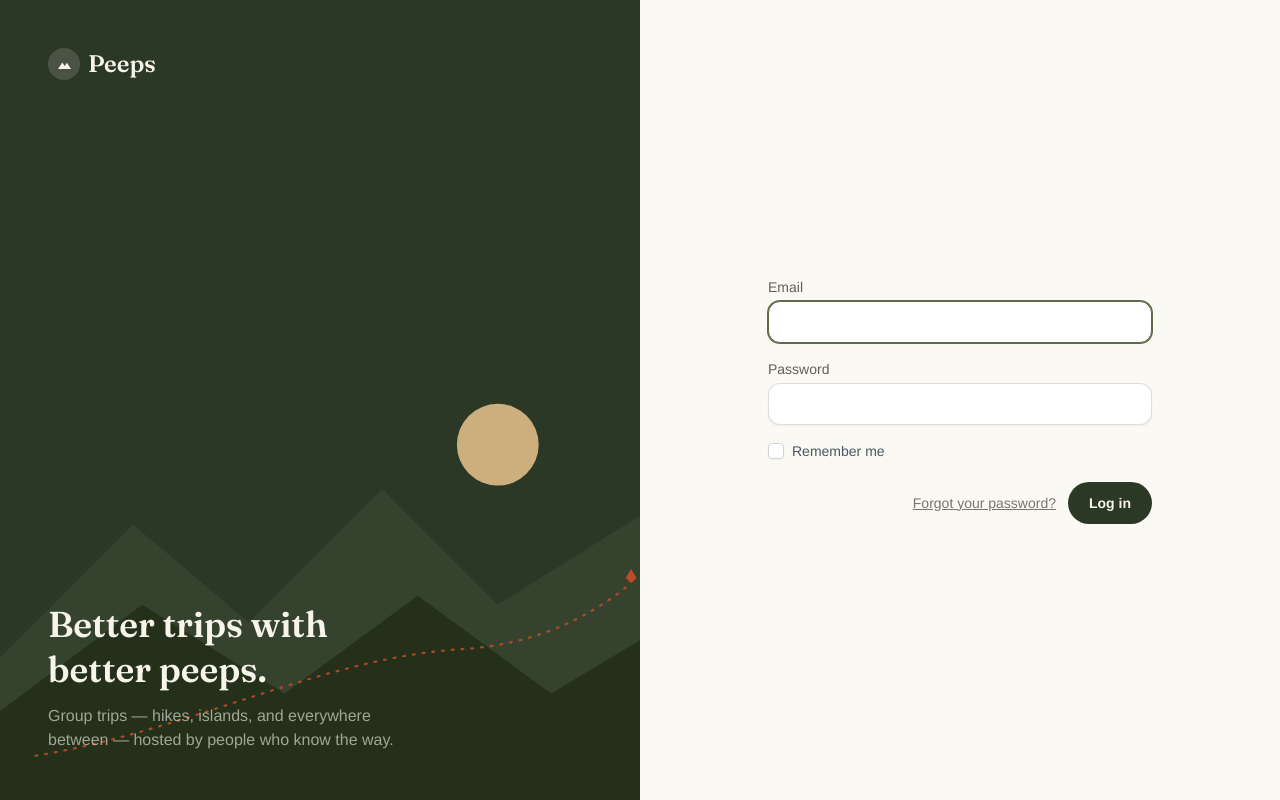
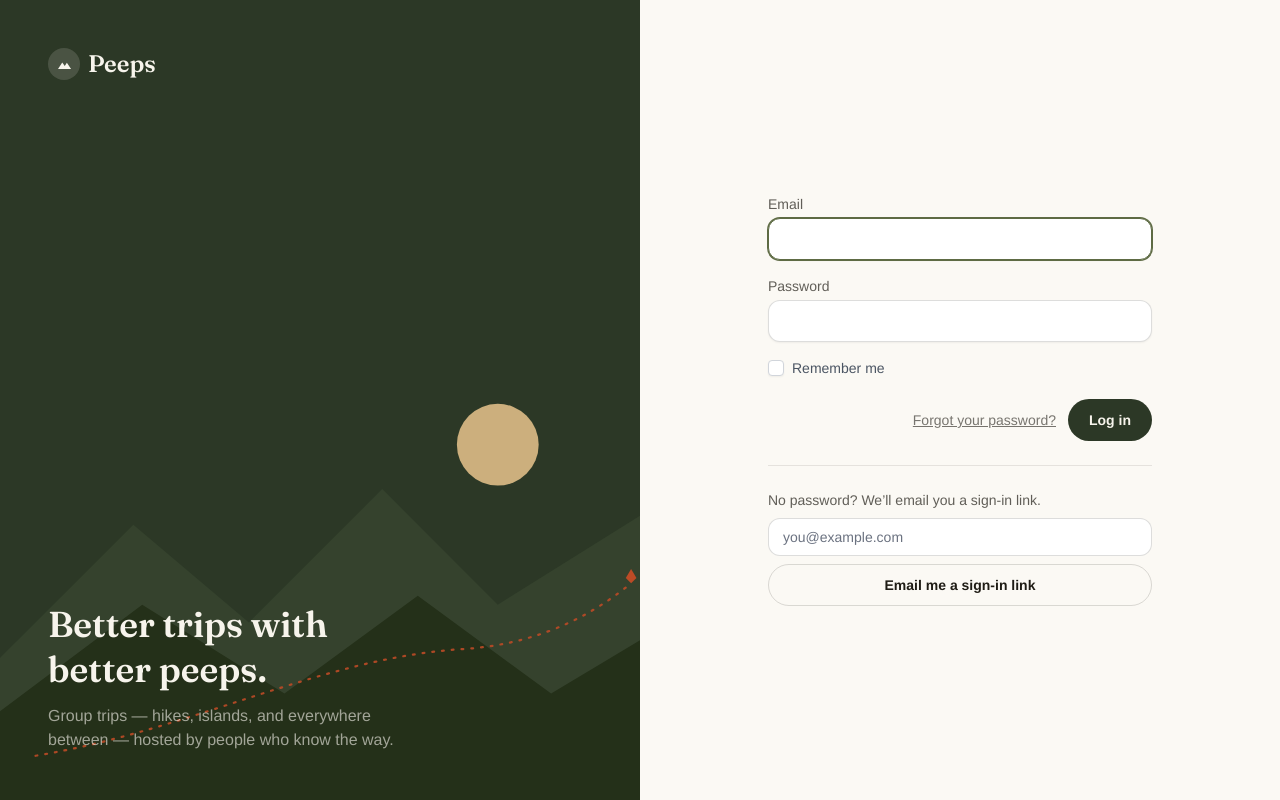
Before and after one commit to dapsalipot/terra, a Laravel app: page /login in a window 1280 px wide. Run offline with Laravel 12, Linux system fonts and the light colour scheme; style sheets or scripts are compiled from the project's sources; parts of the project's set-up code (start-up, migrations or seed data) failed here and were passed over; some libraries are stand-ins or nearby versions.

Commit message:
feat: passwordless sign-in and booking attachment by magic link
Replaces the Task 2 placeholder route with real controllers, and adds the
login-page affordance that makes passwordless accounts usable: without it,
an account created during registration has no password to type, so its owner
would be told their credentials are wrong with no way forward.

Authentication keys off the link's own user_id, never anything in the
request. Spec 2's host-shared invite links carry no user_id, so a link
pasted into a group chat can neither log anyone in nor attach a booking —
covered by a test.

Issuance is throttled 5/min and the response is identical whether or not the
address is registered, so the endpoint is neither a mail-bomb nor an
account-enumeration oracle.

Mail sending is deliberately non-fatal. It happens inside register()'s
transaction, so an uncaught transport error — wrong SMTP host, dead relay,
throttled provider — would roll back the reservation and its traveller rows
along with it. The confirmation screen always carries a copyable link to the
booking, so a failed send degrades the experience instead of destroying the
record. Verified by a test that throws from the transport and asserts the
booking survives.

Co-Authored-By: Claude Opus 5 <noreply@anthropic.com>

```diff
--- /dev/null
+++ b/app/Http/Controllers/MagicLinkController.php
@@ -0,0 +1,39 @@
+<?php
+
+namespace App\Http\Controllers;
+
+use App\Services\MagicLinkService;
+use Illuminate\Support\Facades\Auth;
+
+class MagicLinkController extends Controller
+{
+    public function __invoke(string $token, MagicLinkService $links)
+    {
+        $link = $links->consume($token);
+
+        if (! $link) {
+            return redirect()->route('login')
+                ->with('status', 'That link has expired or was already used. Ask for a new one below.');
+        }
+
+        /*
+         * Only a link we emailed to an address may create a session, which is why this keys off
+         * the link's own user_id rather than anything in the request. Spec 2's host-shared invite
+         * links carry no user_id — a link pasted into a group chat must never log anyone in, and
+         * must never attach a stranger's booking either.
+         */
+        if ($link->user) {
+            Auth::login($link->user, remember: true);
+
+            if ($link->purpose === 'attach' && $link->reservation) {
+                $link->reservation->update(['joiner_id' => $link->user->id]);
+            }
+        }
+
+        if ($link->reservation) {
+            return redirect()->route('reservations.show', ['token' => $link->reservation->public_token]);
+        }
+
+        return redirect()->route('home');
+    }
+}
--- /dev/null
+++ b/app/Http/Controllers/SendMagicLinkController.php
@@ -0,0 +1,32 @@
+<?php
+
+namespace App\Http\Controllers;
+
+use App\Mail\MagicLinkMail;
+use App\Models\User;
+use App\Services\MagicLinkService;
+use Illuminate\Http\Request;
+use Illuminate\Support\Facades\Mail;
+
+class SendMagicLinkController extends Controller
+{
+    public function __invoke(Request $request, MagicLinkService $links)
+    {
+        $data = $request->validate(['email' => ['required', 'email']]);
+
+        $user = User::where('email', $data['email'])->first();
+
+        if ($user) {
+            ['url' => $url] = $links->issue('login', [
+                'user_id' => $user->id,
+                'email' => $user->email,
+            ]);
+
+            Mail::to($user->email)->send(new MagicLinkMail($url, $user->full_name));
+        }
+
+        // The response is identical either way: saying whether an address is registered would
+        // turn this endpoint into an account-enumeration oracle.
+        return back()->with('status', 'If that address has a Peeps account, a sign-in link is on its way.');
+    }
+}
--- a/resources/views/livewire/pages/auth/login.blade.php
+++ b/resources/views/livewire/pages/auth/login.blade.php
@@ -68,4 +68,22 @@ new #[Layout('layouts.guest')] class extends Component
             </x-primary-button>
         </div>
     </form>
+
+    {{-- An account created during trip registration has no password at all — it signs in by
+         emailed link. Without this, its owner would type their email here, have nothing to put
+         in the password field, and be told their credentials are wrong with no way forward. --}}
+    <form method="POST" action="{{ route('magic.send') }}" class="mt-6 pt-6 border-t border-ink/10">
+        @csrf
+        <p class="text-sm text-ink/70 mb-2">{{ __('No password? We’ll email you a sign-in link.') }}</p>
+        <input type="email" name="email" required autocomplete="email" placeholder="you@example.com" dusk="magic-email"
+               aria-label="{{ __('Email for a sign-in link') }}"
+               class="w-full rounded-xl border-ink/15 px-3.5 py-2 text-sm focus:border-moss focus:ring-moss">
+        <button type="submit" dusk="send-magic"
+                class="mt-2 w-full rounded-full border border-ink/15 py-2.5 text-sm font-semibold hover:border-moss transition-colors">
+            {{ __('Email me a sign-in link') }}
+        </button>
+        @if(session('status'))
+            <p class="text-sm text-moss mt-2">{{ session('status') }}</p>
+        @endif
+    </form>
 </div>
--- a/routes/web.php
+++ b/routes/web.php
@@ -21,9 +21,13 @@ Route::view('profile', 'profile')
     ->middleware(['auth'])
     ->name('profile');
 
-// Magic links. The controller arrives in Task 7; this reserves the route name so
-// MagicLinkService::issue() can build URLs.
-Route::get('/magic/{token}', fn (string $token) => abort(404))->name('magic.consume');
+/*
+ * Magic links: passwordless sign-in, and attaching a guest booking to its rightful owner.
+ * Issuance is throttled so the endpoint cannot be used to mail-bomb an address.
+ */
+Route::get('/magic/{token}', \App\Http\Controllers\MagicLinkController::class)->name('magic.consume');
+Route::post('/magic', \App\Http\Controllers\SendMagicLinkController::class)
+    ->middleware('throttle:5,1')->name('magic.send');
 
 
 /*
```
Also changed, not shown: app/Mail/MagicLinkMail.php (added, +20 -0 lines), app/Services/RegistrationService.php (+23 -0 lines), resources/views/emails/magic-link.blade.php (added, +7 -0 lines), tests/Feature/MagicLinkFlowTest.php (added, +118 -0 lines).
